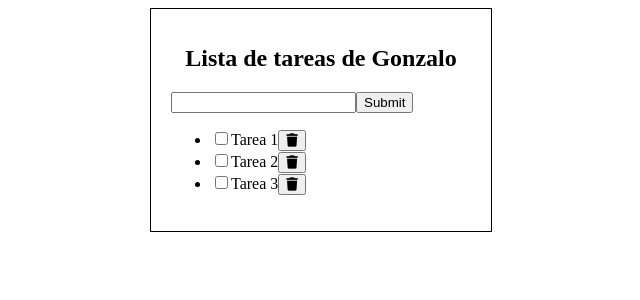
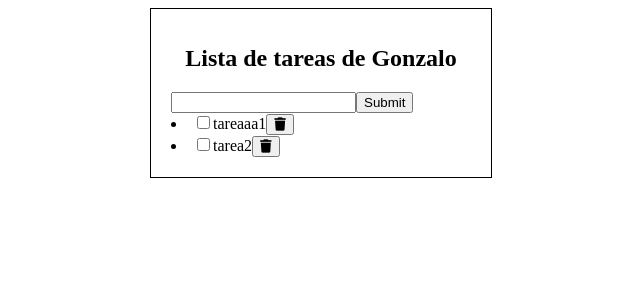
Before and after one commit to gonzaloLT/task-list-programacion-web, a React (Vite) app: page / in a window 1280 px wide. Shown: the top 300 px of the page, without its empty margins (319-959 px from the left). Built offline with nearby package versions, Linux system fonts and the light colour scheme.

Commit message:
Agregando Items Tarea con useState primera parte

```diff
--- a/src/App.jsx
+++ b/src/App.jsx
@@ -2,7 +2,6 @@ import './styles/App.css';
 import TaskView from './views/TaskView';
 
 function App() {
-
   return (
     <>
       <TaskView></TaskView>
--- a/src/components/Form/index.jsx
+++ b/src/components/Form/index.jsx
@@ -1,8 +1,9 @@
 import React from 'react'
 
 function Form() {
+
   return (
-    <form action="">
+    <form action="" onSubmit={e => e.preventDefault}>
         <input type="text" />
         <input type="submit" />
     </form>
--- a/src/components/TaskItem/index.jsx
+++ b/src/components/TaskItem/index.jsx
@@ -1,10 +1,11 @@
 import React from 'react'
 
 function TaskItem({task}) {
+  const {id, name, completed} = task;
   return (
     <li>
       <input type="checkbox" />
-      <span>{task}</span>
+      <span>{name}</span>
       <button><i className="fa-solid fa-trash"></i></button>
     </li>
   )
--- a/src/components/TaskList/index.jsx
+++ b/src/components/TaskList/index.jsx
@@ -1,14 +1,10 @@
-import React from 'react'
-import TaskItem from '../TaskItem';
+import React from "react";
+import TaskItem from "../TaskItem";
 
-function TaskList() {
-  return (
-            <ul className='lista-items'>
-              <TaskItem task={'Tarea 1'}></TaskItem>
-              <TaskItem task={'Tarea 2'}></TaskItem>
-              <TaskItem task={'Tarea 3'}></TaskItem>
-            </ul>
-  )
+function TaskList({ tasks }) {
+  return tasks.map((task) => {
+    return <TaskItem key={task.id} task={task}></TaskItem>;
+  });
 }
 
 export default TaskList;
--- a/src/views/TaskView.jsx
+++ b/src/views/TaskView.jsx
@@ -2,13 +2,19 @@ import React from "react";
 import Form from "../components/Form";
 import Title from "../components/Title";
 import TaskList from "../components/TaskList";
+import { useState } from "react";
 
 function TaskView() {
+  const [tasks, setTasks] = useState([
+    { id: 1, name: "tareaaa1", completed: false },
+    { id: 2, name: "tarea2", completed: false },
+  ]);
+
   return (
     <div className="container">
       <Title title={"Lista de tareas de Gonzalo"}></Title>
       <Form></Form>
-      <TaskList></TaskList>
+      <TaskList tasks={tasks}></TaskList>
     </div>
   );
 }
```
